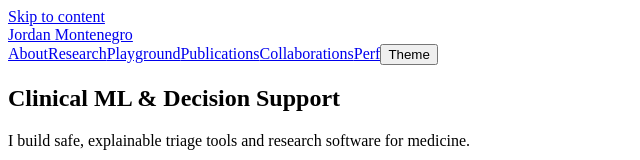
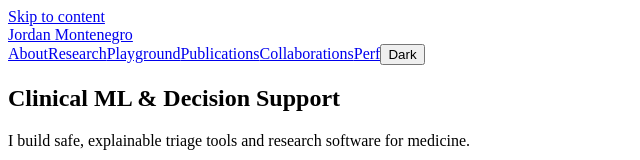
Before and after one commit to ljm234/ljm234.github.io, a Next.js app: page / in a window 1280 px wide. Shown: the top 160 px of the page, without its empty margins (0-640 px from the left). Built offline with nearby package versions, Linux system fonts and the light colour scheme.

Commit message:
phase2.3

```diff
--- a/package.json
+++ b/package.json
@@ -23,6 +23,8 @@
     "@playwright/test": "1.47.2",
     "@testing-library/jest-dom": "6.4.6",
     "@testing-library/react": "14.3.1",
+    "@types/estree": "1.0.8",
+    "@types/node": "20.14.10",
     "autoprefixer": "10.4.18",
     "eslint": "8.57.0",
     "eslint-config-next": "14.0.4",
@@ -30,6 +32,7 @@
     "postcss": "8.4.38",
     "prettier": "3.3.3",
     "tailwindcss": "3.4.13",
+    "typescript": "5.6.3",
     "vitest": "1.6.1"
   }
 }
--- a/src/app/layout.jsx
+++ b/src/app/layout.jsx
@@ -1,9 +1,13 @@
+import ThemeToggle from "@/components/ThemeToggle";
+
 export const metadata = {
+  metadataBase: new URL("https://cs-220-portfolio-v3-ljm234.vercel.app"),
   title: "Jordan Montenegro — Clinical ML & Decision Support",
   description: "Portfolio with research, demos, and engineering artifacts.",
   openGraph: {
     title: "Jordan Montenegro — Clinical ML & Decision Support",
-    description: "Clinical ML prototypes with calibration, decision-curve analysis, and safe demos.",
+    description:
+      "Clinical ML prototypes with calibration, decision-curve analysis, and safe demos.",
     url: "https://cs-220-portfolio-v3-ljm234.vercel.app",
     siteName: "cs-220-portfolio-v3-ljm234.vercel.app",
     type: "website",
@@ -15,13 +19,33 @@ export default function RootLayout({ children }) {
   return (
     <html lang="en" className="scroll-smooth">
       <head>
-        <script dangerouslySetInnerHTML={{__html:`(function(){try{var t=localStorage.getItem('theme');if(t==='dark'){document.documentElement.classList.add('dark')}}catch(e){}})();`}} />
+        {/* Prevent theme flash on first paint */}
+        <script
+          dangerouslySetInnerHTML={{
+            __html: `
+(function(){
+  try{
+    var t=localStorage.getItem('theme');
+    if(t==='dark'){document.documentElement.classList.add('dark');}
+  }catch(e){}
+})();`,
+          }}
+        />
       </head>
       <body className="min-h-screen bg-white text-neutral-900 dark:bg-neutral-950 dark:text-neutral-100">
-        <a href="#main" className="sr-only focus:not-sr-only focus:absolute focus:top-2 focus:left-2 bg-yellow-300 text-black px-3 py-1 rounded">Skip to content</a>
+        <a
+          href="#main"
+          className="sr-only focus:not-sr-only focus:absolute focus:top-2 focus:left-2
+          bg-yellow-300 text-black px-3 py-1 rounded"
+        >
+          Skip to content
+        </a>
+
         <header className="border-b border-neutral-200/60 dark:border-neutral-800 sticky top-0 z-40 bg-white/80 dark:bg-neutral-950/80 backdrop-blur">
           <div className="mx-auto max-w-7xl px-4 h-14 flex items-center justify-between">
-            <a href="/" className="font-semibold tracking-tight">Jordan Montenegro</a>
+            <a href="/" className="font-semibold tracking-tight">
+              Jordan Montenegro
+            </a>
             <nav className="flex items-center gap-4">
               <a href="/about" className="hover:underline">About</a>
               <a href="/research" className="hover:underline">Research</a>
@@ -33,7 +57,9 @@ export default function RootLayout({ children }) {
             </nav>
           </div>
         </header>
+
         <main id="main" className="mx-auto max-w-7xl px-4 py-10">{children}</main>
+
         <footer className="mt-16 border-t border-neutral-200/60 dark:border-neutral-800">
           <div className="mx-auto max-w-7xl px-4 py-6 text-sm text-neutral-500">
             © {new Date().getFullYear()} Jordan Montenegro — Clinical ML & Decision Support
@@ -43,4 +69,3 @@ export default function RootLayout({ children }) {
     </html>
   );
 }
-function ThemeToggle(){return(<button className="rounded border border-neutral-300 dark:border-neutral-700 px-2 py-1 text-sm" onClick={()=>{const el=document.documentElement;const dark=el.classList.toggle("dark");try{localStorage.setItem("theme",dark?"dark":"light")}catch{}}} aria-label="Toggle color theme">Theme</button>);}
--- a/src/components/ThemeToggle.jsx
+++ b/src/components/ThemeToggle.jsx
@@ -1,32 +1,49 @@
 "use client";
+
 import { useEffect, useState } from "react";
 
 export default function ThemeToggle() {
-  const [isDark, setIsDark] = useState(false);
+  const [mounted, setMounted] = useState(false);
+  const [dark, setDark] = useState(false);
 
   useEffect(() => {
+    setMounted(true);
     try {
       const stored = localStorage.getItem("theme");
-      const dark = stored ? stored === "dark" : document.documentElement.classList.contains("dark");
-      document.documentElement.classList.toggle("dark", dark);
-      setIsDark(dark);
+      const isDark = stored ? stored === "dark" : false;
+      setDark(isDark);
+      document.documentElement.classList.toggle("dark", isDark);
     } catch {}
   }, []);
 
   function toggle() {
-    const next = !isDark;
+    const next = !dark;
+    setDark(next);
+    try {
+      localStorage.setItem("theme", next ? "dark" : "light");
+    } catch {}
     document.documentElement.classList.toggle("dark", next);
-    try { localStorage.setItem("theme", next ? "dark" : "light"); } catch {}
-    setIsDark(next);
+  }
+
+  if (!mounted) {
+    return (
+      <button
+        className="rounded border border-neutral-300 dark:border-neutral-700 px-2 py-1 text-sm opacity-50"
+        aria-label="Toggle color theme"
+        disabled
+      >
+        Theme
+      </button>
+    );
   }
 
   return (
     <button
+      className="rounded border border-neutral-300 dark:border-neutral-700 px-2 py-1 text-sm"
       onClick={toggle}
       aria-label="Toggle color theme"
-      className="rounded border border-neutral-300 dark:border-neutral-700 px-2 py-1 text-sm"
     >
-      {isDark ? "Light" : "Dark"}
+      {dark ? "Light" : "Dark"}
     </button>
   );
 }
--- /dev/null
+++ b/types/estree-fix.d.ts
@@ -0,0 +1,3 @@
+declare module "estree" {
+  export type Node = any;
+}
```
Also changed, not shown: jsconfig.json (deleted, +0 -8 lines), tsconfig.json (added, +45 -0 lines), types/global.d.ts (added), 1 other file (tests, documents, lock files or other folders).
